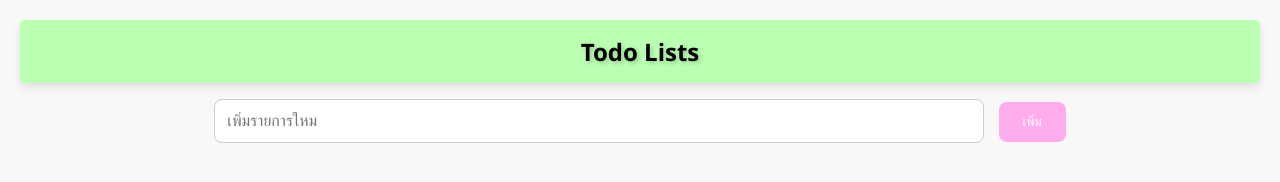
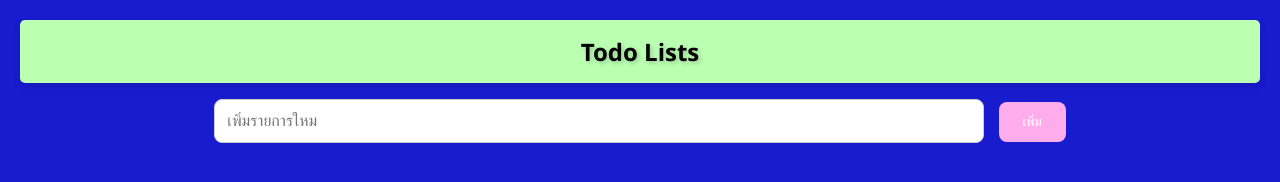
Before and after one commit to 65160131/88726065, a plain HTML site: page Lab07/todo.html in a window 1280 px wide. Drawn offline with Linux system fonts and the light colour scheme.

Commit message:
comment#6
ปรับสไตล์ CSS เพิ่มความสวยงาม

```diff
--- a/Lab07/styles.css
+++ b/Lab07/styles.css
@@ -2,7 +2,7 @@ body {
     font-family: "Segoe UI", Tahoma, Geneva, Verdana, sans-serif;
     text-align: center;
     margin: 20px;
-    background-color: #f8f8f8;
+    background-color: #181bce;
     }
     h1 {
     color: #333;
```
